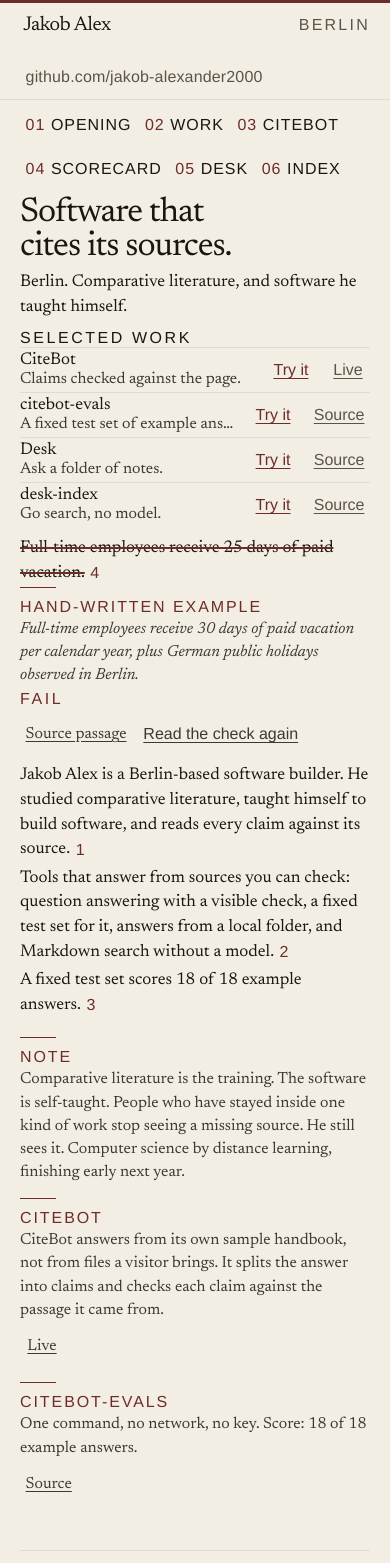
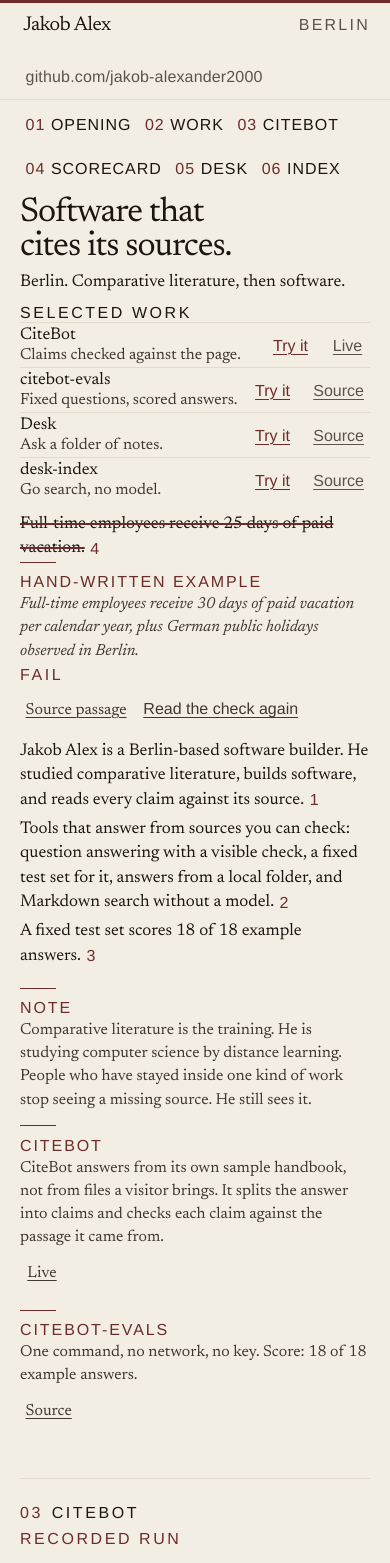
Before and after one commit to jakob-alexander2000/site, a Next.js app: page / in a window 390 px wide. Shown: the top 1563 px of the page. Built offline with nearby package versions, Linux system fonts and the light colour scheme.

Commit message:
Shorten the opening line and let work descriptions wrap.
The opening no longer says how the software was learned. Row descriptions stay fully visible.

Co-authored-by: Jakob Alexander <jakob-alexander2000@users.noreply.github.com>

```diff
--- a/app/globals.css
+++ b/app/globals.css
@@ -781,8 +781,6 @@ blockquote,
     line-height: 1.15;
   }
   .work-idea {
-    overflow: hidden;
-    text-overflow: ellipsis;
-    white-space: nowrap;
+    white-space: normal;
   }
 }
--- a/app/layout.tsx
+++ b/app/layout.tsx
@@ -5,7 +5,7 @@ import "./globals.css";
 export const metadata: Metadata = {
   title: "Jakob Alex",
   description:
-    "Berlin-based software builder. He studied comparative literature, taught himself to build software, and builds tools that show their sources and check their answers.",
+    "Berlin-based software builder. He studied comparative literature and builds tools that show their sources and check their answers.",
 };
 
 export default function RootLayout({ children }: { children: ReactNode }) {
--- a/app/page.tsx
+++ b/app/page.tsx
@@ -52,13 +52,13 @@ export default function Home() {
           <div className="fold">
             <h1 id="hero-heading">Software that cites its sources.</h1>
             <p className="fold-line">
-              Berlin. Comparative literature, and software he taught himself.
+              Berlin. Comparative literature, then software.
             </p>
             <div className="ledes">
               <p className="sentence">
                 Jakob Alex is a Berlin-based software builder. He studied
-                comparative literature, taught himself to build software, and
-                reads every claim against its source.
+                comparative literature, builds software, and reads every claim
+                against its source.
                 <a className="mark tap" href="#note-who">
                   <span className="sr-only">Note </span>1
                 </a>
@@ -82,10 +82,10 @@ export default function Home() {
               <aside className="note note-1" id="note-who" role="note">
                 <p className="note-kicker">Note</p>
                 <p>
-                  Comparative literature is the training. The software is
-                  self-taught. People who have stayed inside one kind of work
-                  stop seeing a missing source. He still sees it. Computer
-                  science by distance learning, finishing early next year.
+                  Comparative literature is the training. He is studying
+                  computer science by distance learning. People who have stayed
+                  inside one kind of work stop seeing a missing source. He
+                  still sees it.
                 </p>
               </aside>
               <aside className="note note-2" id="note-work" role="note">
@@ -128,7 +128,7 @@ export default function Home() {
                 <li>
                   <span className="work-copy">
                     <span className="work-name">citebot-evals</span>
-                    <span className="work-idea">A fixed test set of example answers.</span>
+                    <span className="work-idea">Fixed questions, scored answers.</span>
                   </span>
                   <a className="try tap" href="#scorecard">
                     Try it
@@ -345,8 +345,8 @@ export default function Home() {
 
         <footer className="chapter close">
           <p>
-            He studied comparative literature and taught himself to build
-            software. A claim on this page keeps its source because he still
+            He studied comparative literature and builds software. A claim
+            on this page keeps its source because he still
             notices what a smooth sentence is leaning on.
           </p>
           <p className="sign">
```
Also changed, not shown: test/smoke.mjs (+3 -0 lines).
